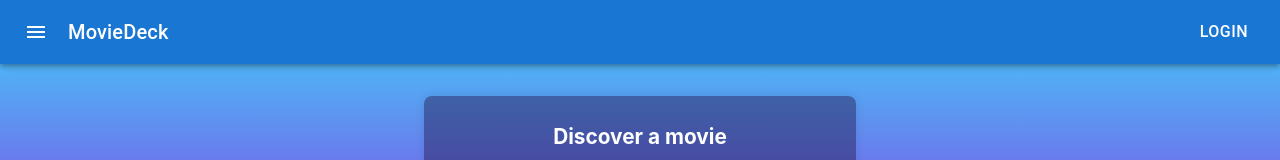
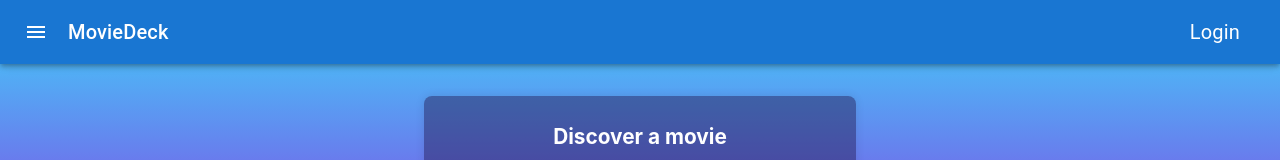
Before and after one commit to gyunayK/Movie-Deck, a React (Vite) app in the folder React/client/: page / in a window 1280 px wide. Shown: the top 160 px of the page. Built offline with nearby package versions, Linux system fonts and the light colour scheme; no server answers.

Commit message:
FIXED -Link issue with loggin button

```diff
--- a/React/client/src/Components/Header/Header.jsx
+++ b/React/client/src/Components/Header/Header.jsx
@@ -104,17 +104,22 @@ export default function Header() {
             MovieDeck
           </Typography>
           {userNames ? (
-            <Button
+            <MenuItem
               onClick={handleLogout}
               color="inherit"
-              sx={{ fontSize: 16 }}
+              sx={{ fontSize: 20 }}
             >
               Logout
-            </Button>
+            </MenuItem>
           ) : (
-            <Button href="/login" sx={{ fontSize: 16 }} color="inherit">
+            <MenuItem
+              component={Link}
+              to="/login"
+              sx={{ fontSize: 20 }}
+              color="inherit"
+            >
               Login
-            </Button>
+            </MenuItem>
           )}
         </Toolbar>
       </AppBar>
```
